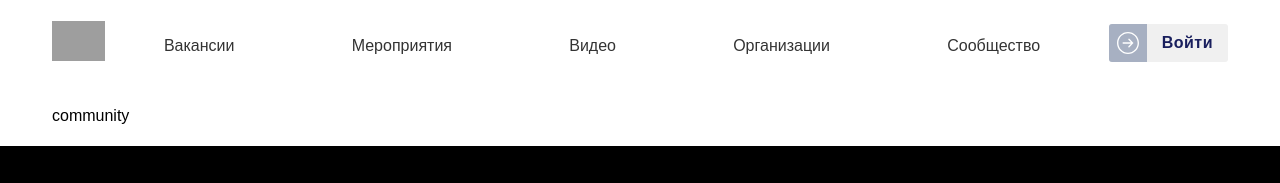
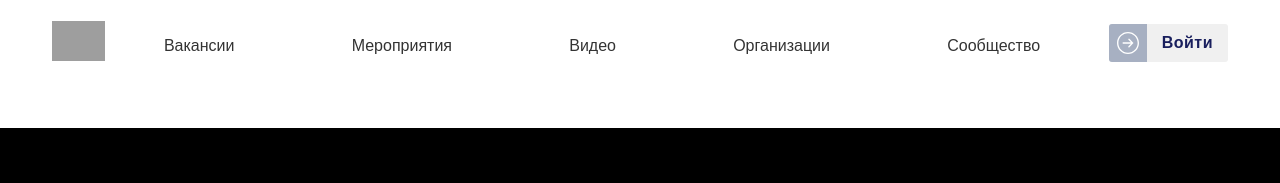
Before and after one commit to yntymakdev/DevKg, a React (Create React App) app: page /community in a window 1280 px wide. Shown: the top 183 px of the page. Built offline with nearby package versions, Linux system fonts and the light colour scheme; grey boxes are pictures that could not be loaded.

Commit message:
communityUI

```diff
--- a/src/pages/Сommunity/Community.tsx
+++ b/src/pages/Сommunity/Community.tsx
@@ -9,7 +9,7 @@ function Community() {
     <div id="community">
         <div className="container">
             <div className="community">
-            community
+
             </div>
         </div>
     </div>
```
